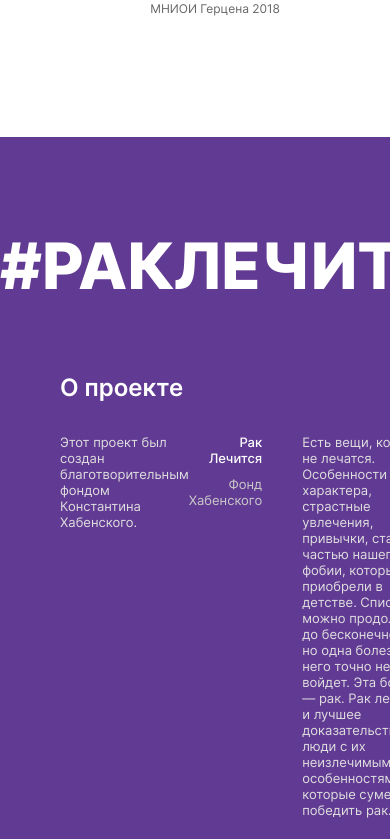
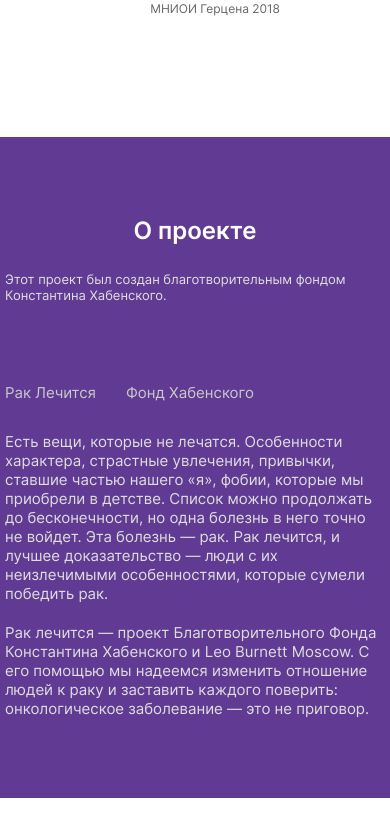
Before and after one commit to notabene91/rak-lechitsa, a Nuxt app: page / in a window 390 px wide. Shown: the part 8080-8919 px from the top of the page. Built offline with nearby package versions, Linux system fonts and the light colour scheme.

Commit message:
Блок About во всех разрешниях. Но без скриптов

```diff
--- a/components/About.vue
+++ b/components/About.vue
@@ -6,7 +6,7 @@
     </h1>
 
     <!-- Обёртка контента для паддингов -->
-    <div class="about__content">
+    <div class="about__content container">
       <h2 class="about__heading caption caption_h2">
         О проекте
       </h2>
@@ -64,7 +64,9 @@
 }
 
 .about__content {
-  padding: 0 60px 100px 60px;
+  width: 100%;
+  padding: 0 0 100px 0;
+  margin: 0 auto;
 }
 
 .about__heading {
@@ -79,11 +81,7 @@
   margin: 0;
 }
 
-.about__columns {
-  display: flex;
-  justify-content: space-between;
-}
-
+.about__columns,
 .about__maintext {
   display: flex;
   justify-content: space-between;
@@ -91,10 +89,10 @@
 .about__subject {
   margin-right: 40px;
 }
+
 .about__fond-name {
   text-align: right;
-  font-weight: 500;
-  color: #fff;
+  color: #c9c9c9;
   margin: 0 0 10px 0;
 }
 .about__fond-founder {
@@ -102,6 +100,13 @@
   color: #c9c9c9;
   margin: 0;
 }
+
+/* Навесить на активную надпись */
+.about__fond_ative {
+  font-weight: 500;
+  color: #fff;
+}
+
 .paragraphs {
   max-width: 640px;
   color: #dedede;
@@ -112,4 +117,168 @@
 .about__paragraph:last-of-type {
   margin: 0;
 }
+
+@media (max-width: 1280px) {
+  .about__content {
+    padding: 0 0 90px 0;
+  }
+  .about__caption {
+    margin-bottom: 60px;
+    padding-top: 80px;
+    font-size: 58px;
+    line-height: 70px;
+  }
+
+  .about__heading {
+    margin-bottom: 30px;
+    text-align: left;
+  }
+
+  .about__desc {
+    max-width: 305px;
+    margin: 0;
+    font-size: 16px;
+    line-height: 20px;
+  }
+
+  .paragraphs {
+    max-width: 570px;
+  }
+}
+
+@media (max-width: 1024px) {
+  .about__content {
+    padding: 0 0 80px 0;
+  }
+  .about__caption {
+    margin-bottom: 60px;
+    padding-top: 80px;
+    font-size: 52px;
+    line-height: 63px;
+  }
+
+  .about__heading {
+    margin-bottom: 30px;
+    text-align: left;
+  }
+
+  .about__desc {
+    max-width: 260px;
+    margin: 0;
+    font-size: 13px;
+    line-height: 16px;
+  }
+
+  .about__fond-name {
+    font-size: 15px;
+    line-height: 19px;
+    margin: 0 0 8px 0;
+  }
+
+  .about__fond-founder {
+    font-size: 15px;
+    line-height: 19px;
+  }
+
+  .paragraphs {
+    max-width: 450px;
+  }
+
+  .about__paragraph {
+    font-size: 15px;
+    line-height: 19px;
+  }
+}
+
+@media (max-width: 768px) {
+  .about__content {
+    display: flex;
+    flex-direction: column;
+    justify-content: center;
+    padding: 80px 0 80px 0;
+  }
+
+  .about__columns,
+  .about__maintext {
+    flex-direction: column;
+    align-items: flex-start;
+    margin: 0 auto;
+  }
+
+  .about__heading {
+    margin-bottom: 26px;
+    text-align: center;
+  }
+
+  .about__desc {
+    max-width: 380px;
+    margin: 0 0 80px 0;
+    font-size: 13px;
+    line-height: 16px;
+  }
+
+  .about__subject {
+    margin-bottom: 30px;
+    display: flex;
+    align-content: flex-start;
+  }
+
+  .about__fond-name {
+    font-size: 15px;
+    line-height: 19px;
+    margin: 0 30px 0 0;
+  }
+
+  .about__fond-founder {
+    font-size: 15px;
+    line-height: 19px;
+  }
+
+  .about__fond_ative {
+    font-weight: 500;
+    color: #fff;
+    border-bottom: 2px solid #fff;
+  }
+
+  .paragraphs {
+    max-width: 380px;
+  }
+  .about__caption {
+    display: none;
+  }
+}
+
+@media (max-width: 320px) {
+  .about__content {
+    padding: 50px 0 50px 0;
+  }
+
+  .about__heading {
+    margin: 0 0 16px 0;
+    text-align: left;
+  }
+
+  .about__desc {
+    max-width: 290px;
+    margin: 0 0 40px 0;
+  }
+
+  .about__subject {
+    margin-bottom: 20px;
+  }
+
+  .about__fond-name {
+    font-size: 13px;
+
+    margin: 0 16px 0 0;
+  }
+
+  .about__fond-founder {
+    font-size: 13px;
+  }
+
+  .paragraphs {
+    max-width: 290px;
+  }
+}
 </style>
```
